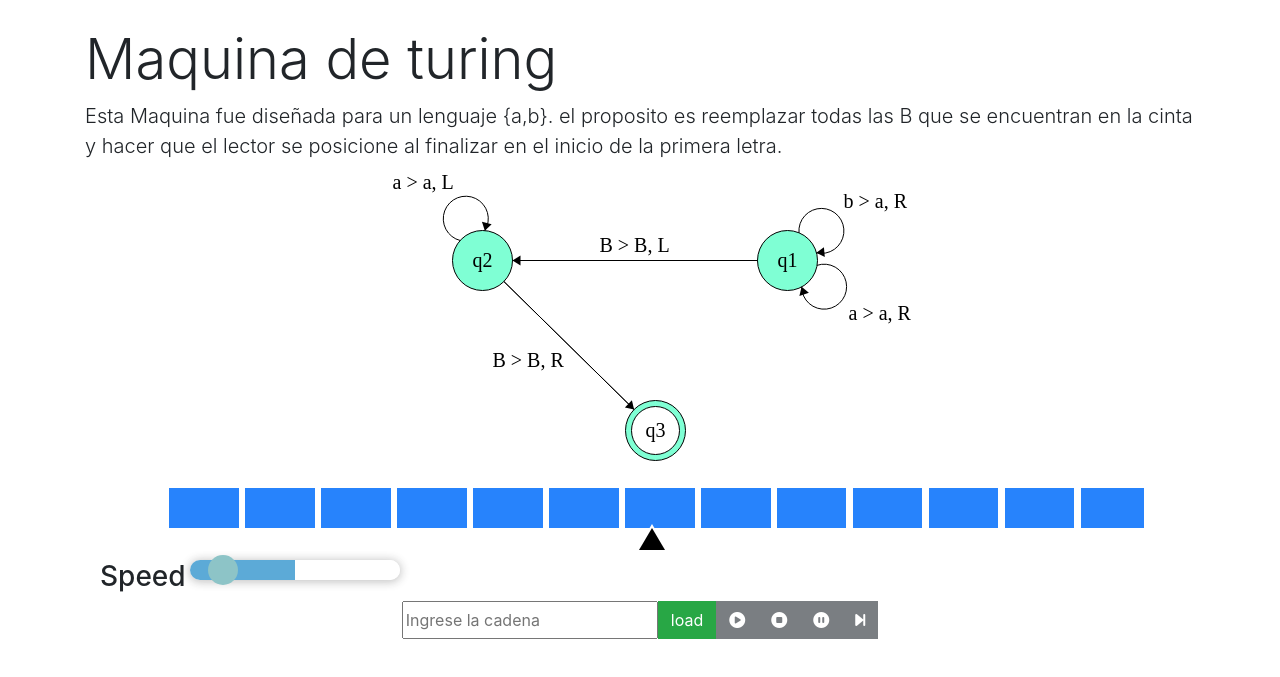
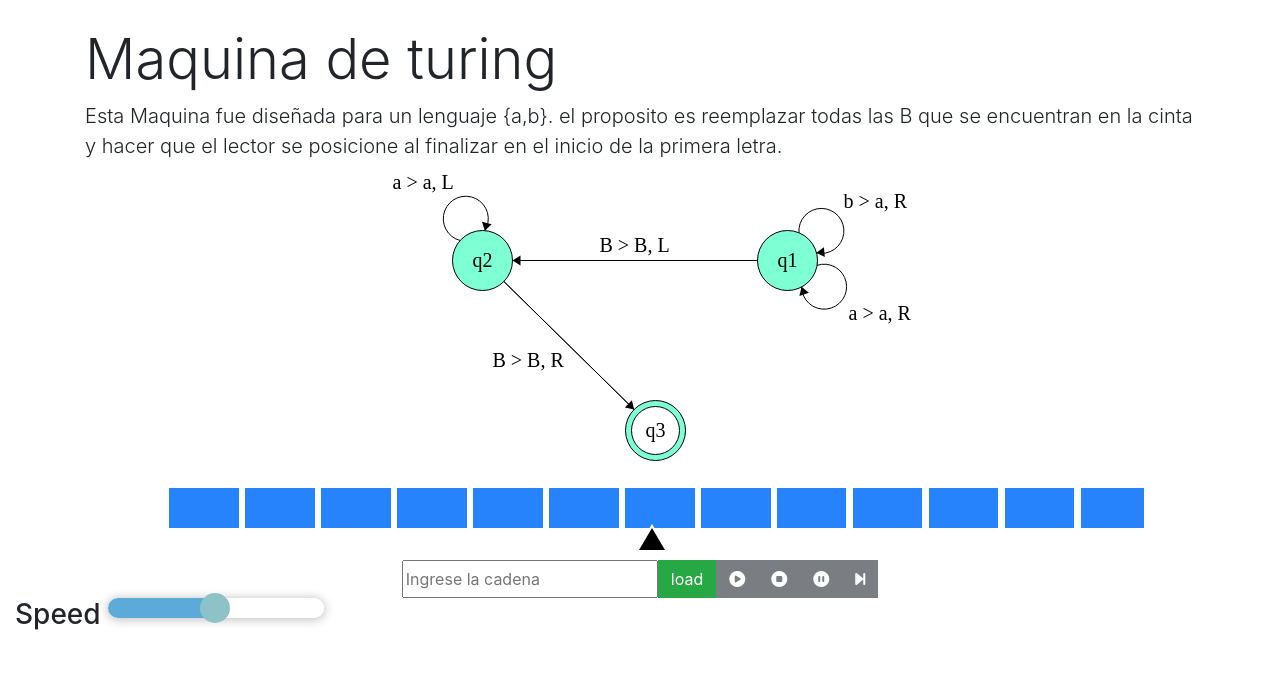
Before and after one commit to dan077/Automata_de_turing, a plain HTML site: page index.html in a window 1280 px wide. Shown: the part 822-1499 px from the top of the page. Drawn offline with nearby package versions, Linux system fonts and the light colour scheme; some packages are replaced by stand-ins of ours; a script that the page names is missing.

Commit message:
Fusion ramaVegelfre

```diff
--- a/index.html
+++ b/index.html
@@ -146,12 +146,7 @@
               <div class="empty"></div>
           </div>
         </div>
-        <div class="slidecontainer container row">
-          <div class="col-md-1"><h3>Speed</h3></div>
-          <div class="col-md-5 contrange">
-          <input type="range" min="1" max="500" value="50" class="slider" id="myRange" name="speed">
-          </div>
-        </div>
+
     </div>
 
     <div class="d-flex justify-content-center">
@@ -161,6 +156,12 @@
       <button id= "btnStop" class="btnOP btn-dark" onclick="stop()"><i class="fas fa-stop-circle"></i></button>
       <button id= "btnPause" class="btnOP btn-dark" onclick="pause()"><i class="fas fa-pause-circle"></i></button>
       <button id= "btnStep"class="btnOP btn-dark"  onclick="step()"><i class="fas fa-step-forward"></i></button>
+    </div>
+    <div class="slidecontainer container row">
+      <div class="col-md-1"><h3>Speed</h3></div>
+      <div class="col-md-5 contrange">
+      <input type="range" min="1" max="100" value="50" class="slider" id="myRange" name="speed">
+      </div>
     </div>
 </section>
 
```
